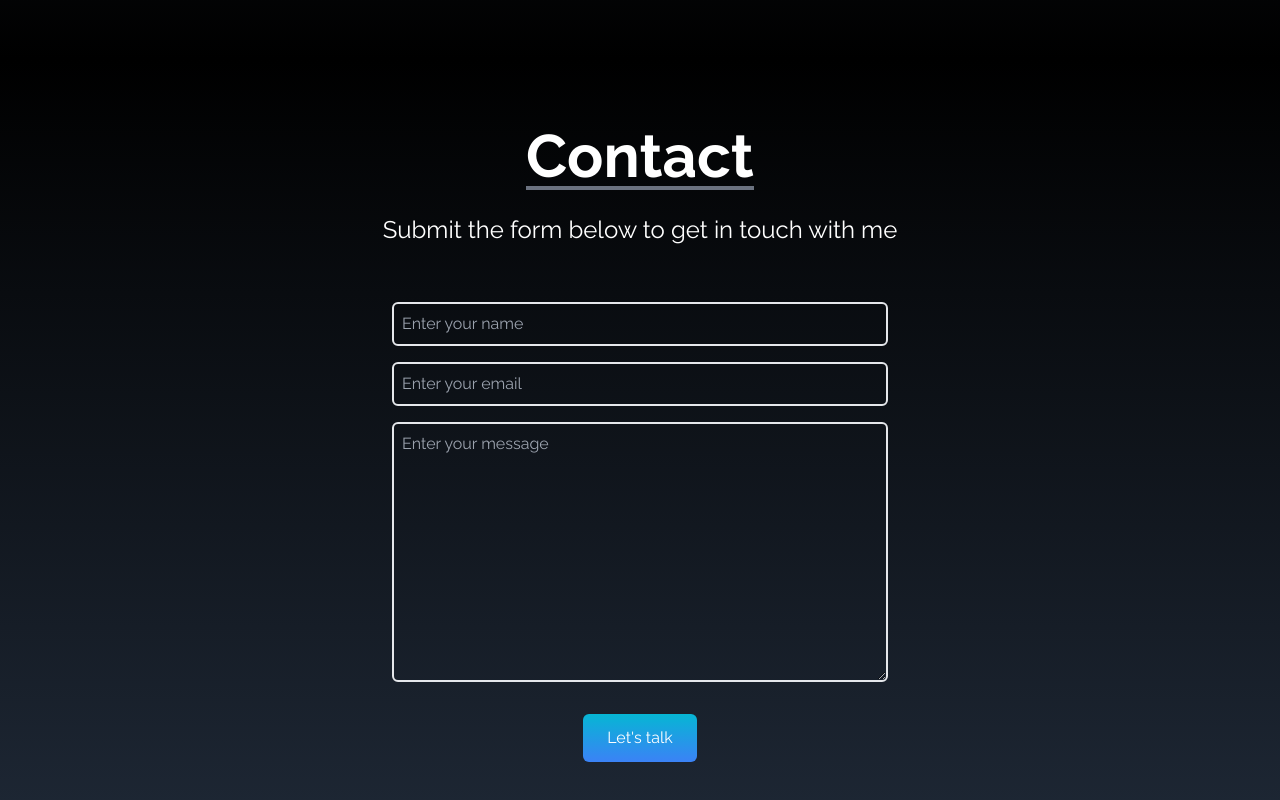
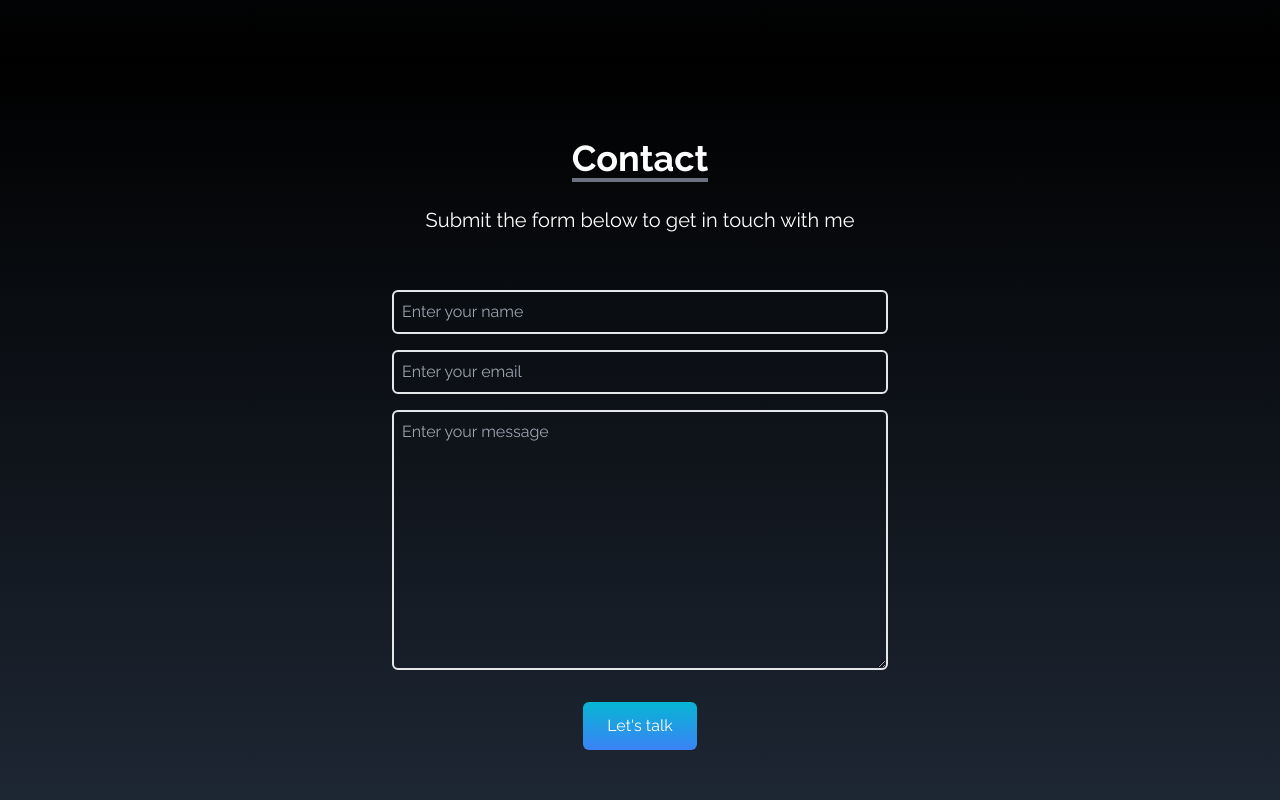
Before and after one commit to StphnX/Portfolio, a React (Create React App) app: page / in a window 1280 px wide. Shown: the part 3140-3940 px from the top of the page. Built offline with nearby package versions, Linux system fonts and the light colour scheme.

Commit message:
Update Contact.jsx

```diff
--- a/src/components/Contact.jsx
+++ b/src/components/Contact.jsx
@@ -6,8 +6,8 @@ const Contact = () => {
 
             <div className='flex flex-col p-4 justify-center max-w-screen-lg mx-auto h-full'>
                 <div className='pb-8 flex flex-col justify-center items-center '>
-                    <p className='text-6xl font-bold inline border-b-4 border-gray-500'>Contact</p>
-                    <p className='py-6 text-2xl'>Submit the form below to get in touch with me</p>
+                    <p className='text-4xl font-bold inline border-b-4 border-gray-500'>Contact</p>
+                    <p className='py-6 text-xl'>Submit the form below to get in touch with me</p>
                 </div>
                 <div className='flex justify-center items-center'>
                     <form action="https://getform.io/f/9e2faa82-28c2-4ae0-9f85-2263f07f0810" method="POST" className='flex flex-col w-full md:w-1/2 '>
```
